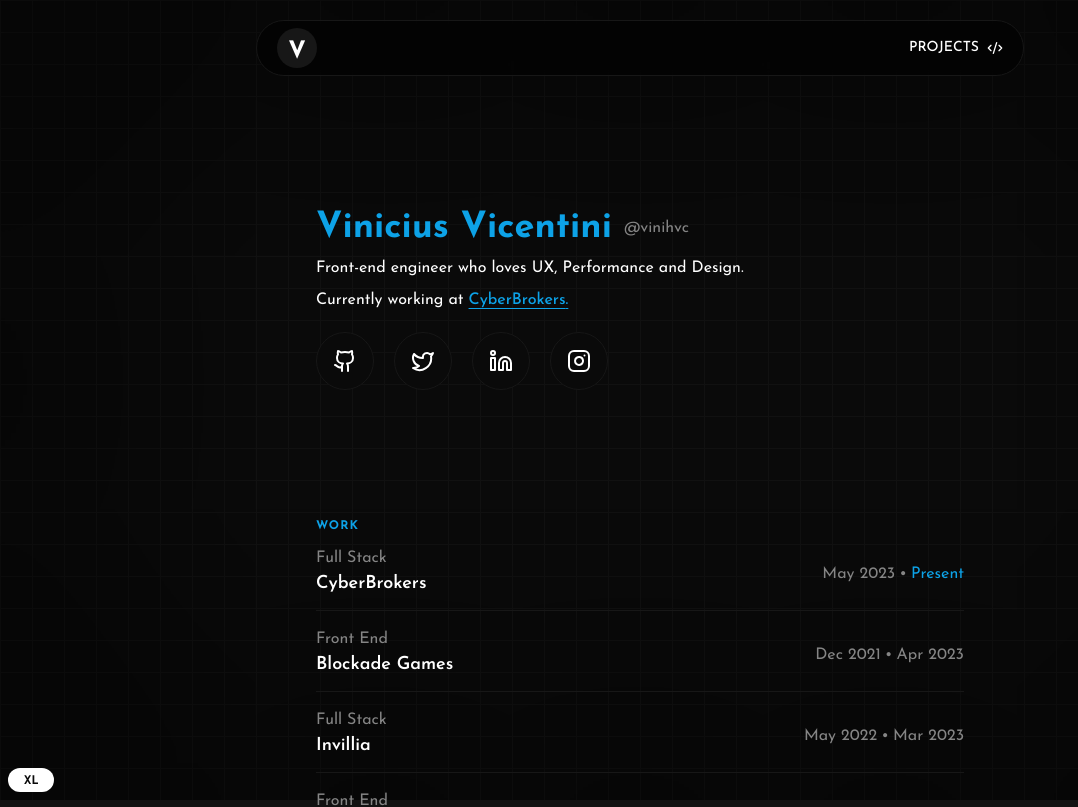
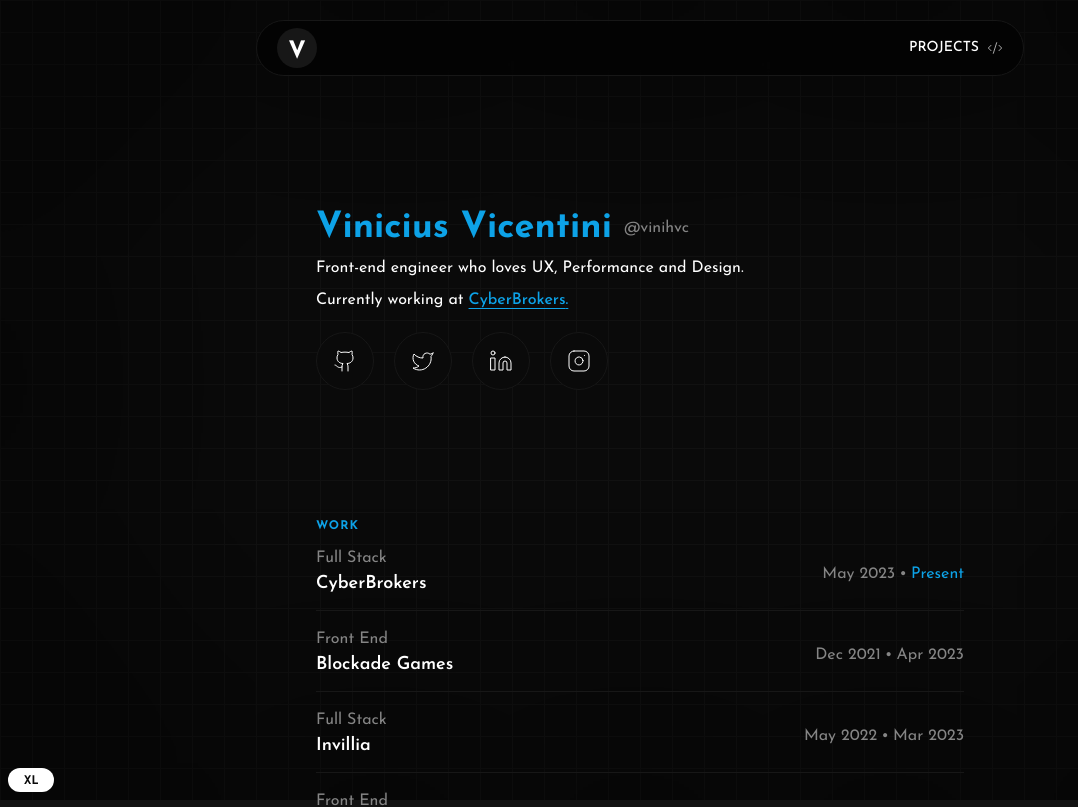
Before and after one commit to vinihvc/viniciusvicentini.com, a Next.js app: page / in a window 1280 px wide. Shown: the top 807 px of the page, without its empty margins (0-1078 px from the left). Built offline with nearby package versions, Linux system fonts and the light colour scheme; no server answers.

Commit message:
updating stroke width

```diff
--- a/styles/globals.css
+++ b/styles/globals.css
@@ -6,6 +6,10 @@
   html {
     color-scheme: dark;
   }
+}
+
+.lucide {
+  stroke-width: 1px;
 }
 
 @layer base {
```
